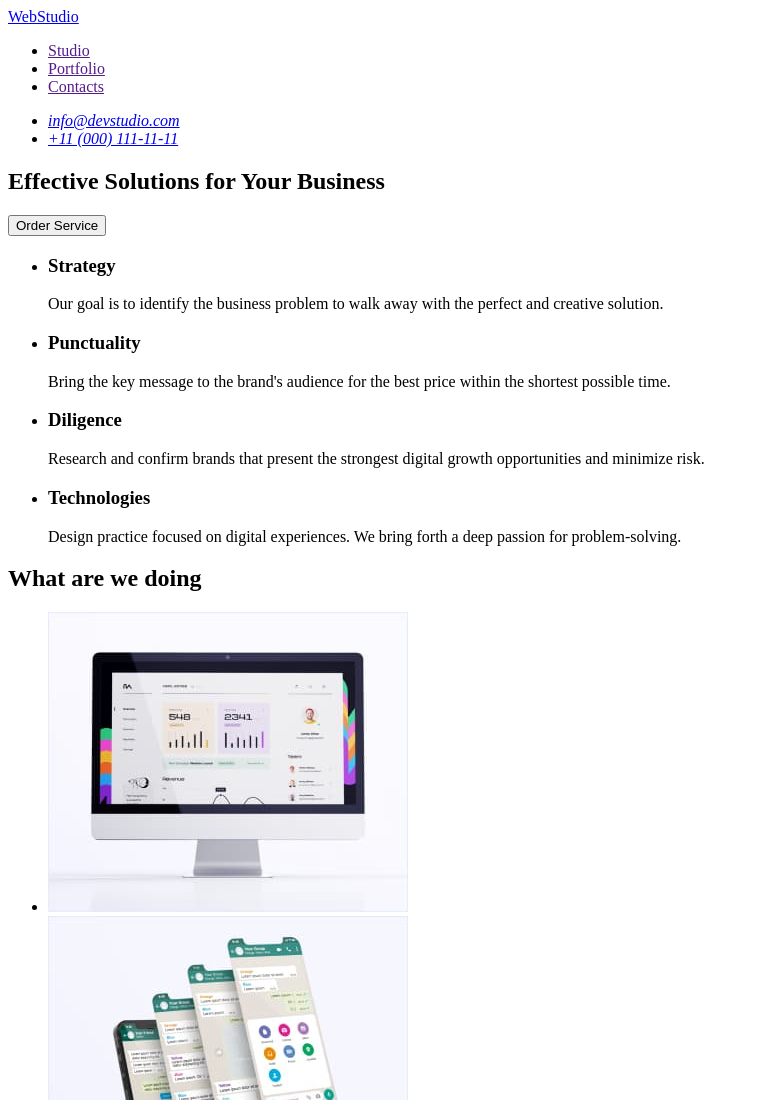
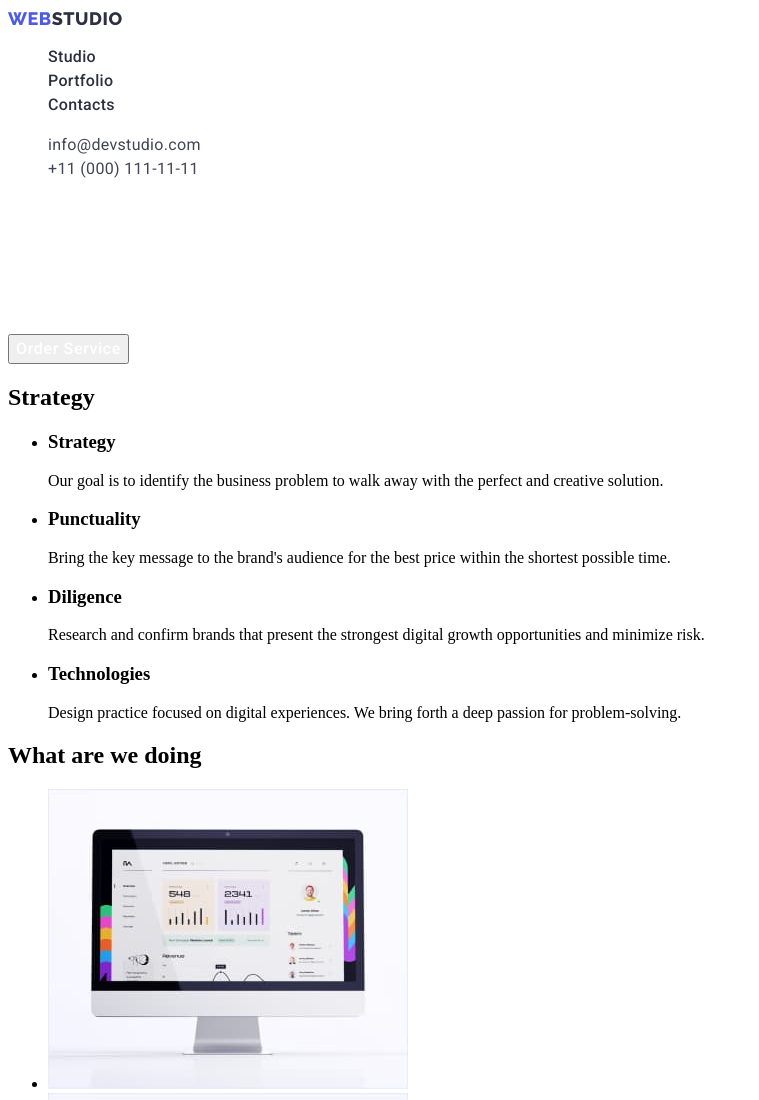
Before and after one commit to Volodumur07/goit-markup-hw-02, a plain HTML site: page index.html in a window 1280 px wide. Shown: the top 1100 px of the page, without its empty margins (0-759 px from the left). Drawn offline with Linux system fonts and the light colour scheme.

Commit message:
add class header + main

```diff
--- /dev/null
+++ b/css/style.css
@@ -0,0 +1,75 @@
+.list {
+  list-style: none;
+}
+.link {
+  text-decoration: none;
+}
+/* Header */
+.logo {
+  font-family: 'Raleway', sans-serif;
+  font-weight: 800;
+  font-size: 18px;
+  line-height: 1.17;
+  display: flex;
+  align-items: center;
+  letter-spacing: 0.03em;
+  text-transform: uppercase;
+  color: #4d5ae5;
+}
+.logotextstudio {
+  font-family: 'Raleway' sans-serif;
+
+  font-weight: 800;
+  font-size: 18px;
+  line-height: 1.17;
+  display: flex;
+  align-items: center;
+  letter-spacing: 0.03em;
+  text-transform: uppercase;
+  color: #2e2f42;
+}
+.list-item {
+  font-family: 'Roboto';
+  font-weight: 500;
+  font-size: 16px;
+  line-height: 1.5;
+  letter-spacing: 0.02em;
+  color: #2e2f42;
+}
+.list-item:focus,
+.list-item:active {
+  color: #404bbf;
+}
+.mailtel {
+  font-family: 'Roboto';
+  font-style: normal;
+  font-weight: 400;
+  font-size: 16px;
+  line-height: 1.5;
+  letter-spacing: 0.02em;
+  color: #434455;
+}
+.mailtel:focus,
+.mailtel:active {
+  color: #404bbf;
+}
+/* MAIN HERO */
+.main-title {
+  font-family: 'Roboto';
+  font-weight: 700;
+  font-size: 56px;
+  line-height: 60px;
+  text-align: center;
+  letter-spacing: 0.02em;
+  color: #ffffff;
+}
+.modal-btn {
+  font-family: 'Roboto';
+  font-weight: 500;
+  font-size: 16px;
+  line-height: 24px;
+  display: flex;
+  align-items: center;
+  letter-spacing: 0.04em;
+  color: #ffffff;
+}
--- a/index.html
+++ b/index.html
@@ -5,67 +5,75 @@
     <meta http-equiv="X-UA-Compatible" content="IE=edge" />
     <meta name="viewport" content="width=device-width, initial-scale=1.0" />
     <title>Document</title>
+    <link rel="preconnect" href="https://fonts.googleapis.com" />
+    <link rel="preconnect" href="https://fonts.gstatic.com" crossorigin />
+    <link
+      href="https://fonts.googleapis.com/css2?family=Raleway:wght@800&family=Roboto:wght@400;500;700&display=swap"
+      rel="stylesheet"
+    />
+    <link rel="stylesheet" href="./css/style.css" />
   </head>
   <body>
     <!-- Header -->
-    <header>
-      <nav>
-        <a href="./index.html">WebStudio</a>
-        <ul>
+    <header class="page-header">
+      <nav class="page-nav">
+        <a class="logo link" href="./index.html">Web<span class="logotextstudio">Studio</span> </a>
+        <ul class="list">
           <li>
-            <a href="">Studio</a>
+            <a class="link list-item" href="">Studio</a>
           </li>
-          <li><a href="">Portfolio</a></li>
-          <li><a href="">Contacts</a></li>
+          <li><a class="link list-item" href="">Portfolio</a></li>
+          <li><a class="link list-item" href="">Contacts</a></li>
         </ul>
       </nav>
       <address>
-        <ul>
-          <li>
-            <a href="mailto:info@devstudio.com">info@devstudio.com</a>
+        <ul class="menu-list list">
+          <li class="menu-item">
+            <a class="mailtel link list" href="mailto:info@devstudio.com">info@devstudio.com</a>
           </li>
-          <li>
-            <a href="tel:+110001111111">+11 (000) 111-11-11</a>
+          <li class="menu-item">
+            <a class="mailtel link list" href="tel:+110001111111">+11 (000) 111-11-11</a>
           </li>
         </ul>
       </address>
     </header>
     <!-- MAIN -->
     <main>
-      <section>
-        <h1>Effective Solutions for Your Business</h1>
-        <button type="button">Order Service</button>
+      <!-- HERO -->
+      <section class="hero">
+        <h1 class="main-title">Effective Solutions for Your Business</h1>
+        <button class="modal-btn" type="button">Order Service</button>
       </section>
       <!-- SECTION2 -->
       <section>
-        <h2 style="display: none">Strategy</h2>
+        <h2 class="display: none">Strategy</h2>
         <ul>
           <li>
             <h3>Strategy</h3>
             <p>
-              Our goal is to identify the business problem to walk away with the
-              perfect and creative solution.
+              Our goal is to identify the business problem to walk away with the perfect and
+              creative solution.
             </p>
           </li>
           <li>
             <h3>Punctuality</h3>
             <p>
-              Bring the key message to the brand's audience for the best price
-              within the shortest possible time.
+              Bring the key message to the brand's audience for the best price within the shortest
+              possible time.
             </p>
           </li>
           <li>
             <h3>Diligence</h3>
             <p>
-              Research and confirm brands that present the strongest digital
-              growth opportunities and minimize risk.
+              Research and confirm brands that present the strongest digital growth opportunities
+              and minimize risk.
             </p>
           </li>
           <li>
             <h3>Technologies</h3>
             <p>
-              Design practice focused on digital experiences. We bring forth a
-              deep passion for problem-solving.
+              Design practice focused on digital experiences. We bring forth a deep passion for
+              problem-solving.
             </p>
           </li>
         </ul>
@@ -78,20 +86,10 @@
             <img src="./images/img1.jpg" alt="pc" width="360" height="300" />
           </li>
           <li>
-            <img
-              src="./images/img2.jpg"
-              alt="mobile"
-              width="360"
-              height="300"
-            />
+            <img src="./images/img2.jpg" alt="mobile" width="360" height="300" />
           </li>
           <li>
-            <img
-              src="./images/img3.jpg"
-              alt="notebook"
-              width="360"
-              height="300"
-            />
+            <img src="./images/img3.jpg" alt="notebook" width="360" height="300" />
           </li>
         </ul>
       </section>
@@ -100,42 +98,22 @@
         <h2>Our Team</h2>
         <ul>
           <li>
-            <img
-              src="./images/mark-guerrero.jpg"
-              width="264"
-              height="260"
-              alt="mark-guerrero"
-            />
+            <img src="./images/mark-guerrero.jpg" width="264" height="260" alt="mark-guerrero" />
             <h3>Mark Guerrero</h3>
             <p>Product Designer</p>
           </li>
           <li>
-            <img
-              src="./images/tom-ford.jpg"
-              width="264"
-              height="260"
-              alt="tom-ford"
-            />
+            <img src="./images/tom-ford.jpg" width="264" height="260" alt="tom-ford" />
             <h3>Tom Ford</h3>
             <p>Frontend Developer</p>
           </li>
           <li>
-            <img
-              src="./images/camila-garcia.jpg"
-              width="264"
-              height="260"
-              alt="camila-garcia"
-            />
+            <img src="./images/camila-garcia.jpg" width="264" height="260" alt="camila-garcia" />
             <h3>Camila Garcia</h3>
             <p>Marketing</p>
           </li>
           <li>
-            <img
-              src="./images/daniel-wilson.jpg"
-              width="264"
-              height="260"
-              alt="daniel-wilson"
-            />
+            <img src="./images/daniel-wilson.jpg" width="264" height="260" alt="daniel-wilson" />
             <h3>Daniel Wilson</h3>
             <p>UI Designer</p>
           </li>
@@ -145,8 +123,8 @@
     <footer>
       <a href="./index.html">WebStudio</a>
       <p>
-        Increase the flow of customers and sales for your business with digital
-        marketing & growth solutions.
+        Increase the flow of customers and sales for your business with digital marketing & growth
+        solutions.
       </p>
     </footer>
   </body>
```
